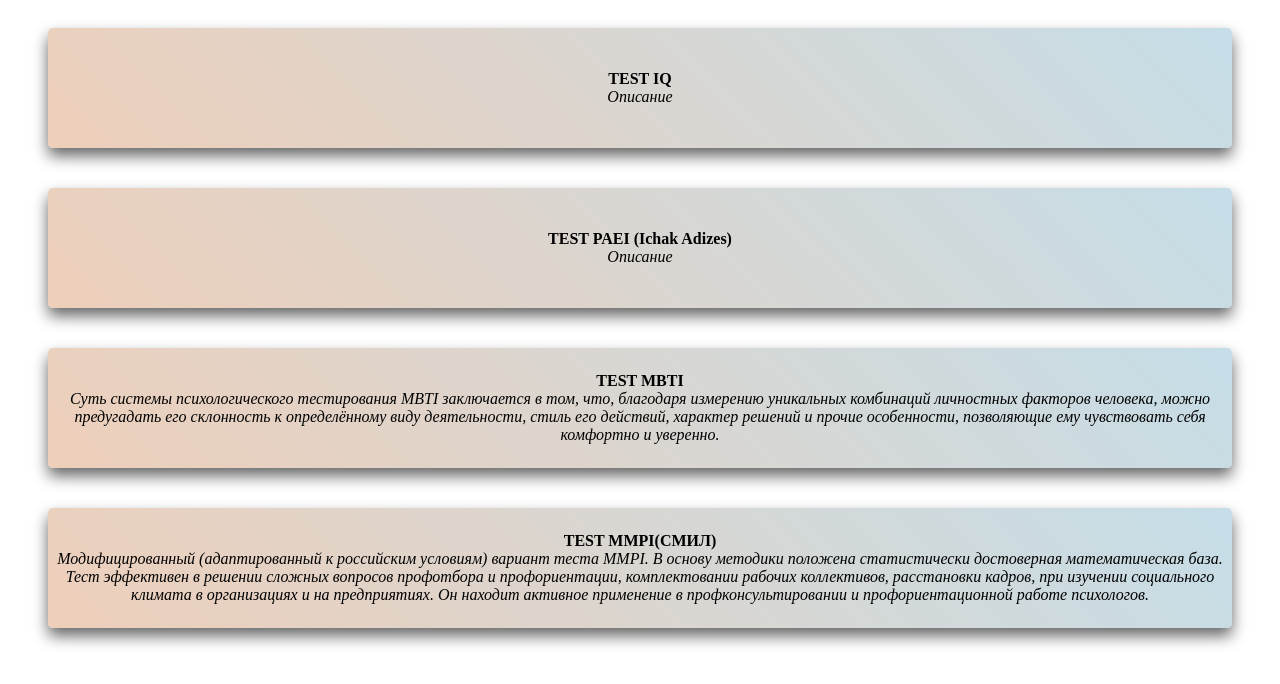
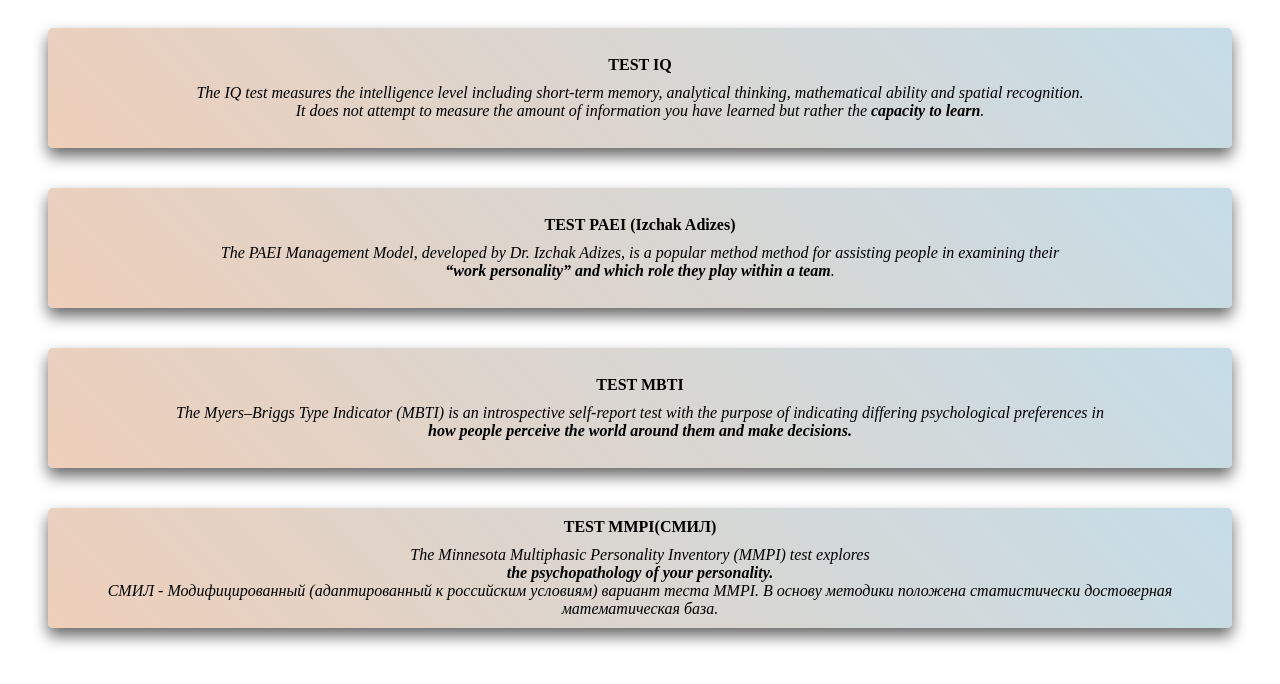
Before and after one commit to kitaye/3-testa, a plain HTML site: page index.html in a window 1280 px wide. Drawn offline with Linux system fonts and the light colour scheme.

Commit message:
Добавила описание к каждому тесту на англ.яз

```diff
--- a/index.html
+++ b/index.html
@@ -9,35 +9,37 @@
 <main>
 	<div class="container iq">
 			<div class="name"> TEST IQ</div>
-			<div class="description">Описание</div>
+			<div class="description">
+                The IQ test measures the  intelligence level
+                including short-term memory, analytical thinking, mathematical ability and spatial recognition.
+                <br> It does not attempt to measure the amount of information you have learned but rather the <strong>capacity to learn</strong>.
+            </div>
 	</div>
 
 	<div  class="container ia">
-			<div class="name" >TEST PAEI (Ichak Adizes)</div>
-			<div class="description">Описание</div>
+			<div class="name" >TEST PAEI (Izchak Adizes)</div>
+			<div class="description">
+                The PAEI Management Model, developed by Dr. Izchak Adizes, is a popular method method
+                for assisting people in examining their
+                <br><strong>“work personality” and which role they play within a team</strong>.</div>
 	</div>
 
 	<div  class="container mbti">
 			<div class="name" > TEST MBTI </div>
 			<div class="description">
-				Суть системы психологического тестирования MBTI заключается в том, что,
-				благодаря измерению уникальных комбинаций личностных факторов человека,
-				можно предугадать его склонность к определённому виду деятельности,
-				стиль его действий, характер решений и прочие особенности,
-				позволяющие ему чувствовать себя комфортно и уверенно.
+                The Myers–Briggs Type Indicator (MBTI) is an introspective self-report test
+                with the purpose of indicating differing psychological preferences in
+               <br> <strong>how people perceive the world around them and make decisions.</strong>
 			</div>
 	</div>
 
 	<div  class="container smil">
 			<div class="name" >TEST MMPI(СМИЛ)</div>
 			<div class="description">
-				Модифицированный (адаптированный к российским условиям) вариант теста MMPI.
+                The Minnesota Multiphasic Personality Inventory (MMPI) test explores
+                <br><strong>the psychopathology of your personality.</strong>
+                <br>СМИЛ - Модифицированный (адаптированный к российским условиям) вариант теста MMPI.
 				В основу методики положена статистически достоверная математическая база.
-				Тест эффективен в решении сложных вопросов профотбора и профориентации,
-				комплектовании рабочих коллективов, расстановки кадров, при изучении
-				социального климата в организациях и на предприятиях.
-				Он находит активное применение в профконсультировании и профориентационной
-				работе психологов.
 			</div>
 	</div>
 
--- a/style.css
+++ b/style.css
@@ -30,5 +30,6 @@ main{
 .name {
     text-align: center;
     font-weight: bold;
+    padding-bottom: 10px;
 
 }
```
